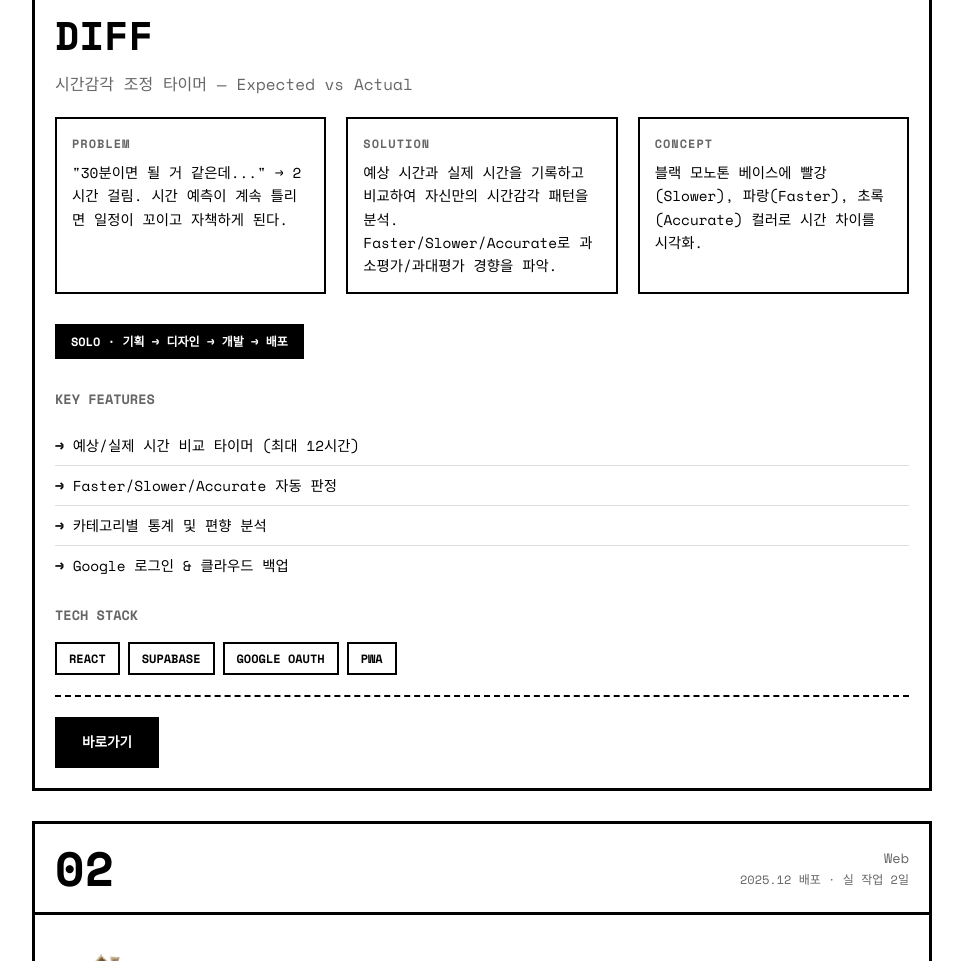
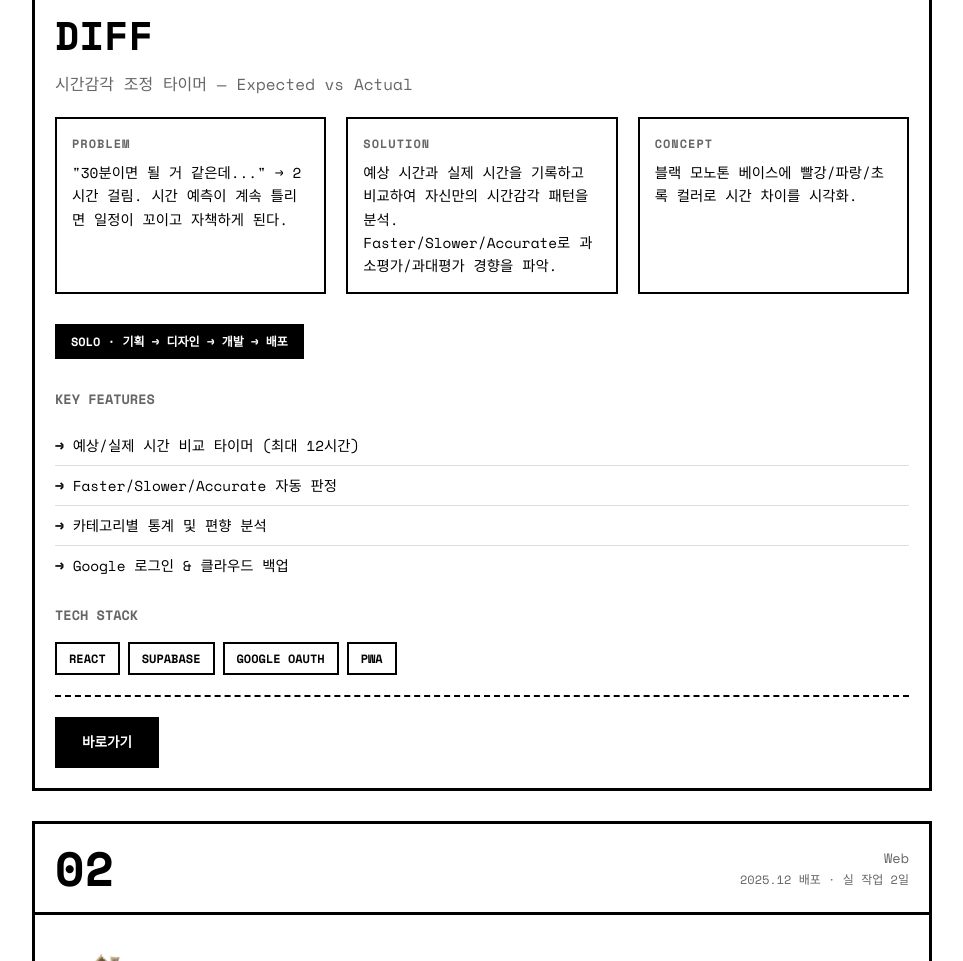
Before and after one commit to hanabikwon/product-collection, a plain HTML site: page index.html in a window 1280 px wide. Shown: the part 821-1782 px from the top of the page, without its empty margins (158-1121 px from the left). Drawn offline with nearby package versions, Linux system fonts and the light colour scheme.

Commit message:
Remove duplicate Faster/Slower/Accurate from Concept
Keep it only in Solution, simplify Concept to focus on color scheme

```diff
--- a/index.html
+++ b/index.html
@@ -379,7 +379,7 @@
             </div>
             <div class="grid-item">
               <h4>Concept</h4>
-              <p>블랙 모노톤 베이스에 빨강(Slower), 파랑(Faster), 초록(Accurate) 컬러로 시간 차이를 시각화.</p>
+              <p>블랙 모노톤 베이스에 빨강/파랑/초록 컬러로 시간 차이를 시각화.</p>
             </div>
           </div>
 
```
